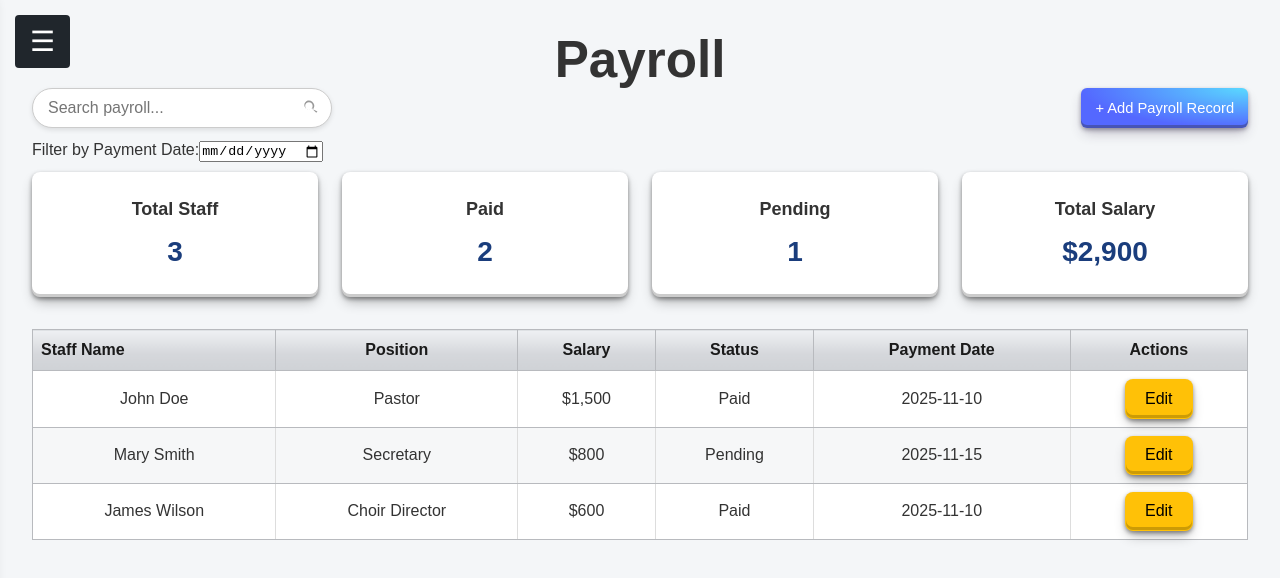
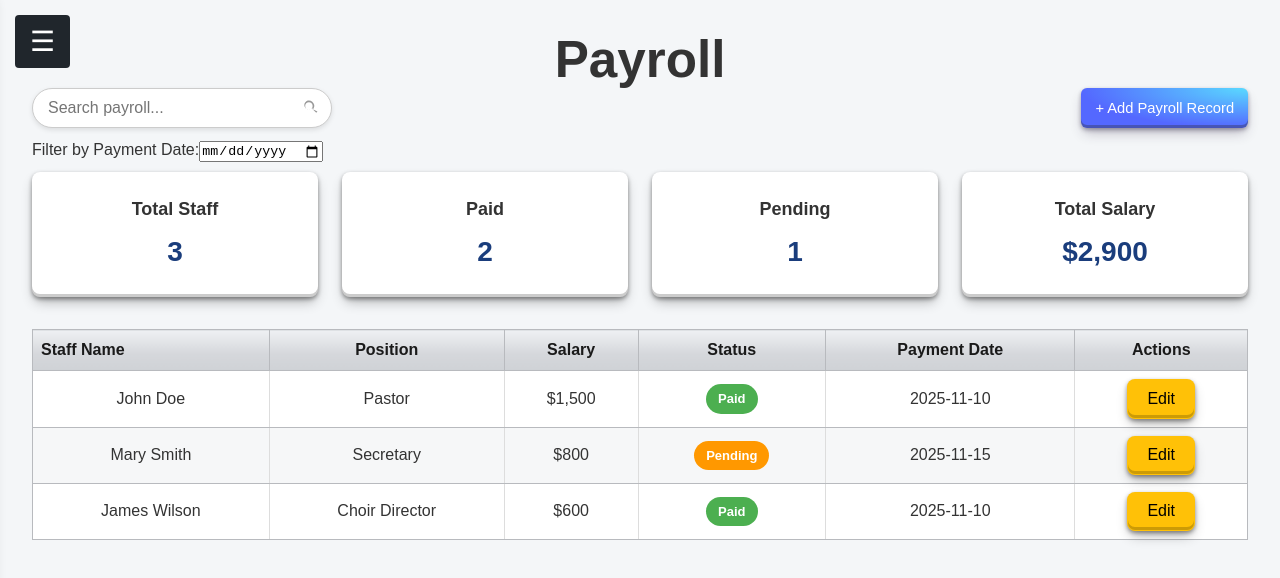
Before and after one commit to joymundia98/Shield_dev, a React (Vite) app in the folder client/: page /finance/payroll in a window 1280 px wide. Shown: the top 578 px of the page. Built offline with nearby package versions, Linux system fonts and the light colour scheme.

Commit message:
added color coding for payment status

```diff
--- a/client/src/styles/global.css
+++ b/client/src/styles/global.css
@@ -834,6 +834,34 @@
             box-shadow: rgba(0, 0, 0, 0.4) 0px 2px 4px, rgba(0, 0, 0, 0.3) 0px 7px 13px -3px, rgba(0, 0, 0, 0.2) 0px -3px 0px inset;
         }
 
+        /* Payroll Status Pills */
+        .status {
+            display: inline-block;
+            padding: 5px 12px;
+            border-radius: 20px;
+            font-size: 13px;
+            font-weight: 600;
+            text-transform: capitalize;
+        }
+
+        /* Paid = Green */
+        .status.paid {
+            background-color: #4CAF50;
+            color: white;
+        }
+
+        /* Pending = Orange */
+        .status.pending {
+            background-color: #ff9800;
+            color: white;
+        }
+
+        /* Overdue = Red */
+        .status.overdue {
+            background-color: #f44336;
+            color: white;
+        }
+
         /* ---------- Modal Styles ---------- */
         .modal {
             display: none;
```
